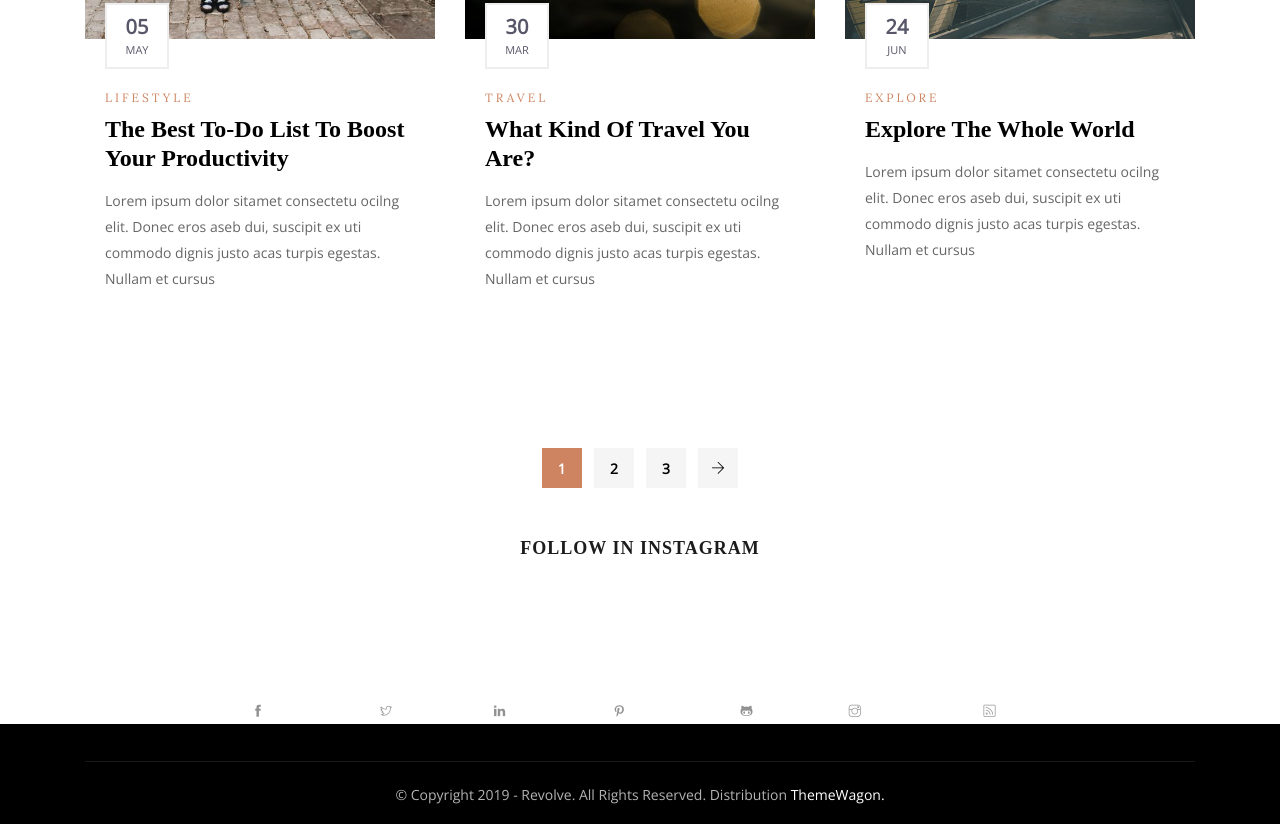
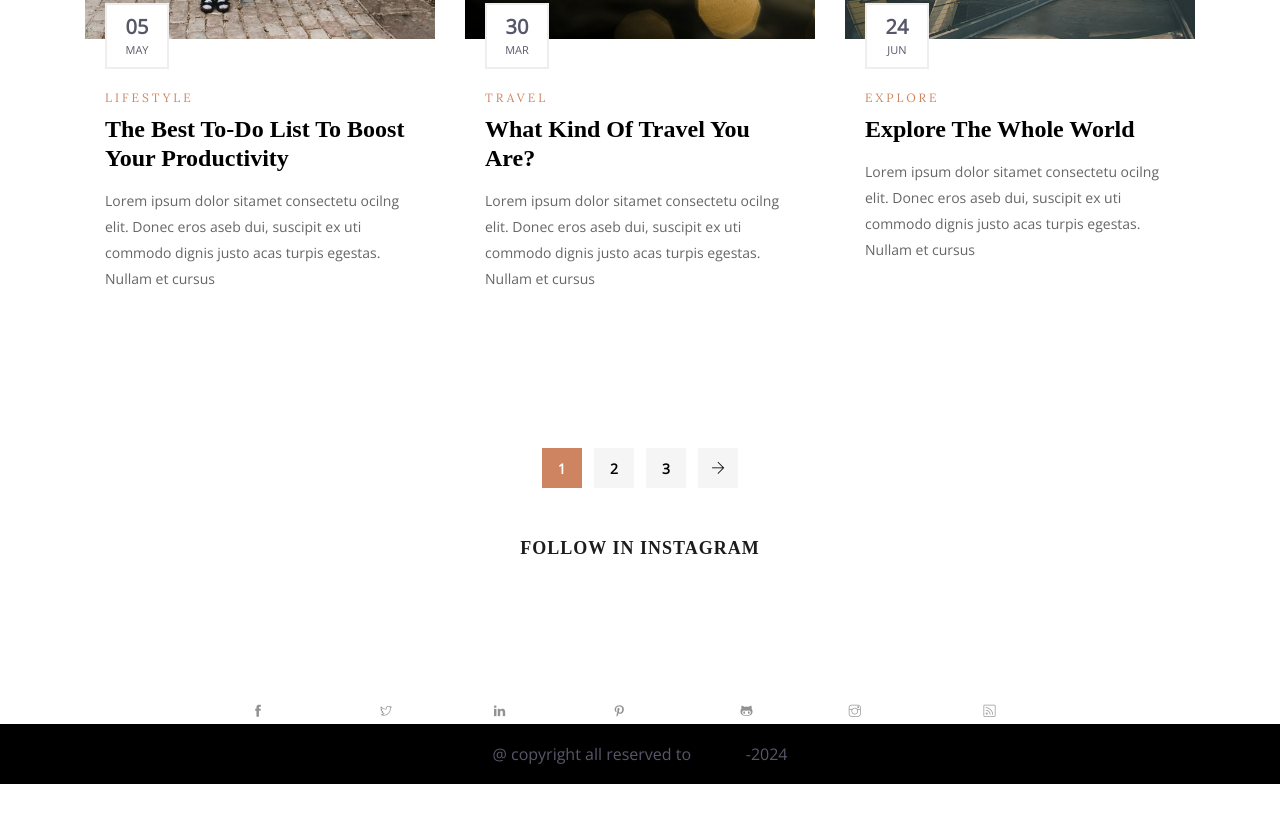
Before and after one commit to shristy0611/revolve0611, a plain HTML site: page index-5.html in a window 1280 px wide. Shown: the part 1558-2382 px from the top of the page. After the commit the page ends 2342 px from the top, so only its background shows below. Drawn offline with nearby package versions, Linux system fonts and the light colour scheme; some packages are replaced by stand-ins of ours; a web font is replaced by a local one.

Commit message:
Update index-5.html

```diff
--- a/index-5.html
+++ b/index-5.html
@@ -306,8 +306,7 @@
                 </div>
 
                 <div class="col-md-12 text-center">
-                    <p class="copyright">© Copyright 2019 - Revolve. All Rights Reserved. Distribution <a
-                            class="text-white" href="https://themewagon.com">ThemeWagon.</a></p>
+							@ copyright all reserved to <a href="https://shristyverse.site/">Shristy</a>-2024
                 </div>
             </div>
         </div>
```
